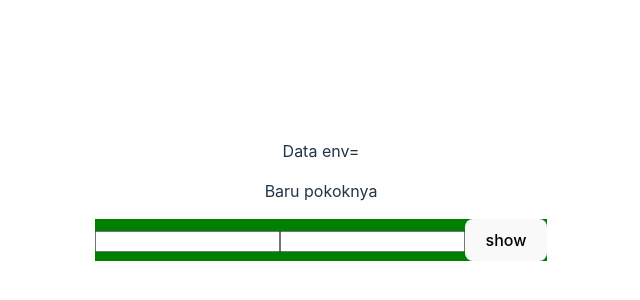
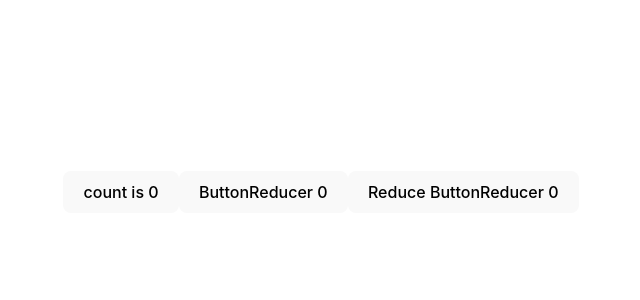
Before and after one commit to illiyyin/laughing-adventure-912, a React (Vite) app: page / in a window 1280 px wide. Shown: the part 208-508 px from the top of the page, without its empty margins (319-959 px from the left). Built offline with nearby package versions, Linux system fonts and the light colour scheme.

Commit message:
context & reducer

```diff
--- a/src/App.jsx
+++ b/src/App.jsx
@@ -1,102 +1,41 @@
-import { useState,Fragment } from "react"
-import "./App.css"
-import terserah from "./Style.module.css"
-import Card from "./component/Card"
+import { useState, createContext, useReducer } from 'react'
+import './App.css'
+import Button from './component/Button'
+
+export const SomeContext = createContext()
+
+function reducer(state, action) {
+  if (action.type === 'incremented_age') {
+    return state + 1
+
+  }
+  if (action.type === 'reduce_age') {
+    return state - 1
+
+  }
+  throw Error('Unknown action.')
+}
 
 function App() {
-	const [arrayState, setArrayState] = useState([])
-	const [namaTask, setNamaTask] = useState("")
-	const [tasksObj, setTaskObj] = useState([
-		{ name: "task 1", completed: true },
-		{ name: "task 2" },
-	])
-
-	const envVar = import.meta.env.VITE_TEST_VAR
-
-	function tambahTask() {
-		const tmpObj = [...tasksObj, { name: namaTask }]
-		setTaskObj(tmpObj)
-		setNamaTask("")
-	}
-
-	function hapustask(index) {
-		console.log(index)
-		const tmpObj = tasksObj.filter((data, i) => {
-			if (i !== index) {
-				return true
-			} else {
-				return false
-			}
-		})
-		setTaskObj(tmpObj)
-	}
-
-	function editTask(index) {
-		const tmpObj = tasksObj.map((data, i) => {
-			if (i !== index) {
-				return data
-			} else {
-				return { name: i + data.name }
-			}
-		})
-		setTaskObj(tmpObj)
-	}
-
-	function showArray(params = [1, 2, 3, 4]) {
-		const arr = []
-		for (let i = 0; i < params.length; i++) {
-			arr.push(params[i])
-		}
-		setArrayState(arr)
-	}
+  const [count, setCount] = useState(0)
+  const [state, dispatch] = useReducer(reducer, 0)
 
   return (
     <>
-			<p>Data env={envVar}</p>
-			<p>Baru pokoknya</p>
-			<Card />
-			{/* {[1, 2, 3].map((apaaja) => (
-				<>
-					<p>{apaaja}</p>
-					<p>{apaaja}</p>
-				</>
-			))}
-			<p>{1}</p>
-			<p>{2}</p>
-			<p>{1}</p>
-			<p>{2}</p>
-			<p>{1}</p>
-			<p>{2}</p> */}
-			{/* <input
-				className={terserah.input}
-				value={namaTask}
-				onChange={(e) => setNamaTask(e.target.value)}
-			/>
-			<button onClick={tambahTask}>Tambah task</button> */}
-			{/* {tasks.map((data) => (
-				<p>{data}</p>
-			))} */}
-			{/* {tasksObj.map((data, index) => (
-				// data.completed == true ? (
-				// 	<p key={index} >
-				// 		{data.name}
-				// 	</p>
-				// ) : (
-				// 	<p key={index} onClick={() => hapustask(index)}>
-				// 		{data.name} belum complete
-				// 	</p>
-				// 	)
-				<div key={index} style={{ display: "flex" }}>
-					<p
-						style={{
-							color: data.completed == true ? "green" : "white",
+      <SomeContext.Provider
+        value={{
+          count,
+          setCount,
         }}
       >
-						{data.name} belum complete
-					</p>
-					<button onClick={() => editTask(index)}>edit</button>
-				</div>
-			))} */}
+        <Button />
+        <button onClick={() => dispatch({ type: 'incremented_age' })}>
+          ButtonReducer {state}
+        </button>
+        <button onClick={() => dispatch({ type: 'reduce_age' })}>
+          Reduce ButtonReducer {state}
+        </button>
+      </SomeContext.Provider>
     </>
   )
 }
--- /dev/null
+++ b/src/component/Button.jsx
@@ -0,0 +1,13 @@
+import { useContext } from 'react';
+import { SomeContext } from '../App';
+
+ const Button = () => {
+  const ctx = useContext(SomeContext);
+  return (
+    <button onClick={() => ctx.setCount(count => count + 1)}>
+      count is {ctx.count}
+    </button>
+  );
+};
+
+export default Button
--- a/src/component/Card.jsx
+++ b/src/component/Card.jsx
@@ -1,5 +1,7 @@
 import { useState, useCallback, useMemo } from "react"
 import terserah from "./Style.module.css"
+
+
 
 export default function Card() {
 	const [firstName, setFirstName] = useState("")
```
Also changed, not shown: .eslintrc.cjs, 1 other file (tests, documents, lock files or other folders). Lines whose indentation alone changed are shown as unchanged.
